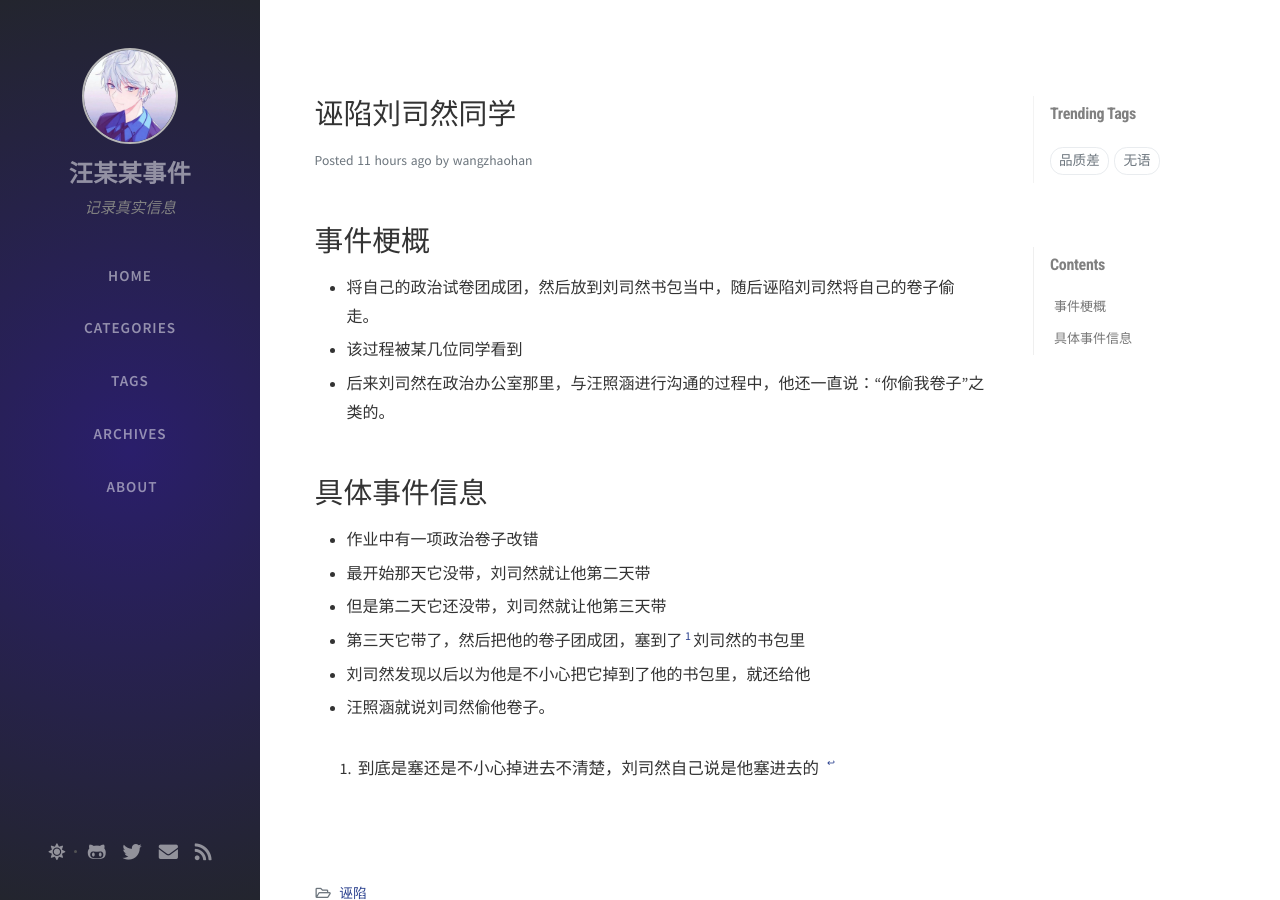
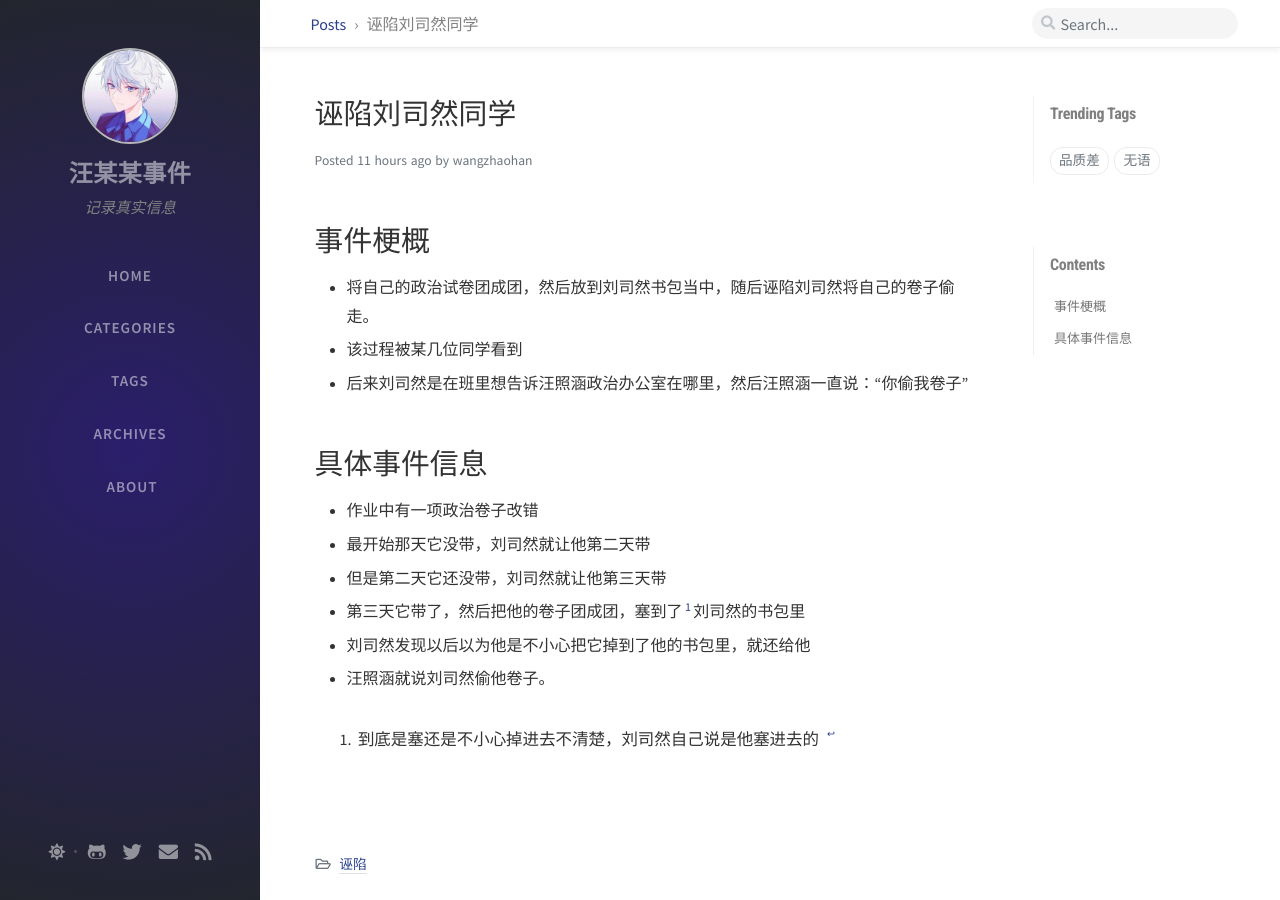
Before and after one commit to wangzhaohansj/wangzhaohansj.github.io, a Jekyll site: the page built from _posts/诬陷/2020-11-21-诬陷刘司然同学.md, in a window 1280 px wide and 900 px high. Built offline with Jekyll 4.4.1, drawn with Linux system fonts in a browser that asks for light colours; nearby versions of some CDN libraries; comment, search, counter and statistics services are not loaded.

Commit message:
更改错误地方
Co-Authored-By: null <twsssss@users.noreply.github.com>

```diff
--- a/_posts/诬陷/2020-11-21-诬陷刘司然同学.md
+++ b/_posts/诬陷/2020-11-21-诬陷刘司然同学.md
@@ -8,7 +8,7 @@
 # 事件梗概
 * 将自己的政治试卷团成团，然后放到刘司然书包当中，随后诬陷刘司然将自己的卷子偷走。
 * 该过程被某几位同学看到
-* 后来刘司然在政治办公室那里，与汪照涵进行沟通的过程中，他还一直说：“你偷我卷子”之类的。
+* 后来刘司然是在班里想告诉汪照涵政治办公室在哪里，然后汪照涵一直说：“你偷我卷子”
 
 # 具体事件信息
 * 作业中有一项政治卷子改错
```
